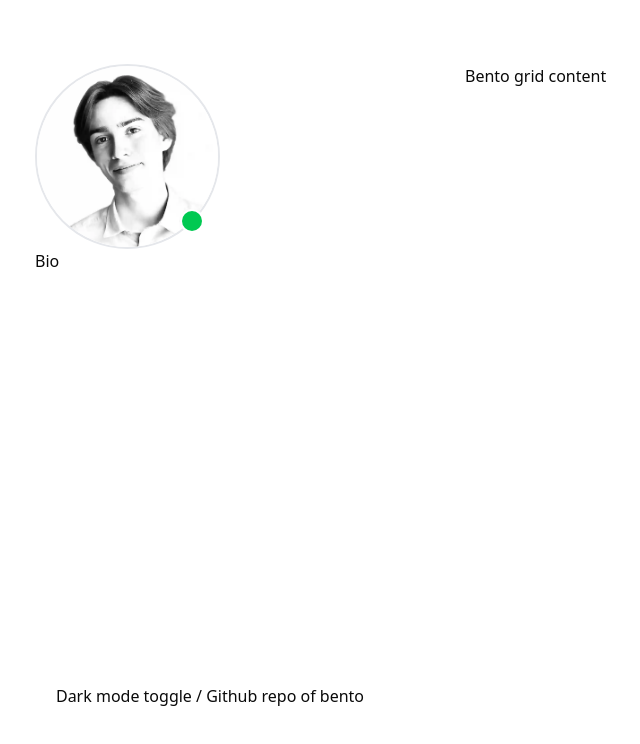
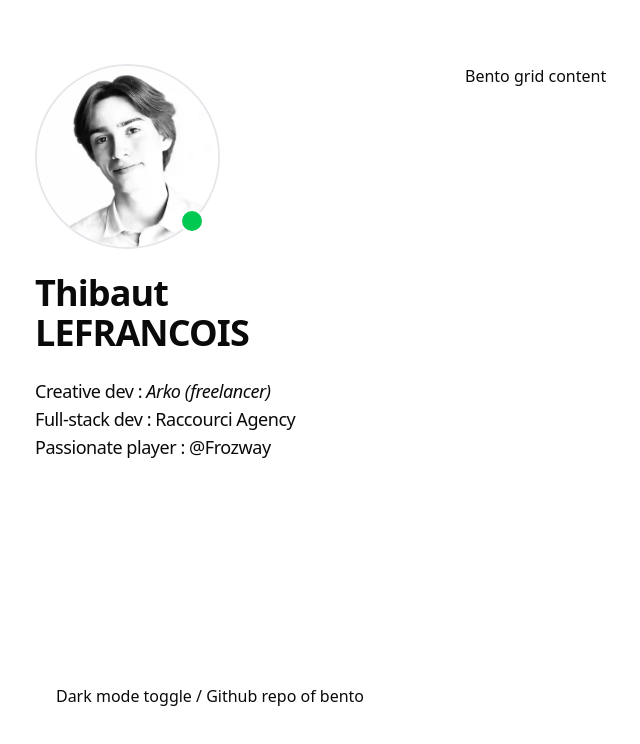
Before and after one commit to thibautlfr/my-bento, a React (Vite) app: page / in a window 1280 px wide. Shown: the top 744 px of the page, without its empty margins (29-669 px from the left). Built offline with nearby package versions, Linux system fonts and the light colour scheme.

Commit message:
feat: enhance Sidebar with user bio and title, update layout spacing

```diff
--- a/src/features/sidebar/Sidebar.tsx
+++ b/src/features/sidebar/Sidebar.tsx
@@ -23,7 +23,23 @@ export default function Sidebar() {
         <AvatarFallback>TL</AvatarFallback>
         <AvatarBadge className={statusColors[status]} />
       </Avatar>
-      <div>Bio</div>
+
+      <h1 className="text-4xl font-bold tracking-tight text-balance">
+        Thibaut LEFRANCOIS
+      </h1>
+
+      <div className="flex flex-col text-lg font-light tracking-tight text-balance">
+        <p>
+          <span className="font-medium">Creative dev</span> :{' '}
+          <span className="italic">Arko (freelancer)</span>
+        </p>
+        <p>
+          <span className="font-medium">Full-stack dev</span> : Raccourci Agency
+        </p>
+        <p>
+          <span className="font-medium">Passionate player</span> : @Frozway
+        </p>
+      </div>
     </>
   );
 }
--- a/src/layouts/BentoLayout.tsx
+++ b/src/layouts/BentoLayout.tsx
@@ -24,7 +24,7 @@ function Sidebar({ children }: { children: React.ReactNode }) {
     // height viewport - 208px
     // 208 = padding top (64px) + padding bottom (64px) + footer height (80px)
     <aside
-      className={`flex flex-col lg:sticky lg:top-16 lg:h-[calc(100vh-208px)] ${isDebug ? 'bg-blue-200' : ''}`}
+      className={`flex flex-col space-y-6 lg:sticky lg:top-16 lg:h-[calc(100vh-208px)] ${isDebug ? 'bg-blue-200' : ''}`}
     >
       {children}
     </aside>
```
